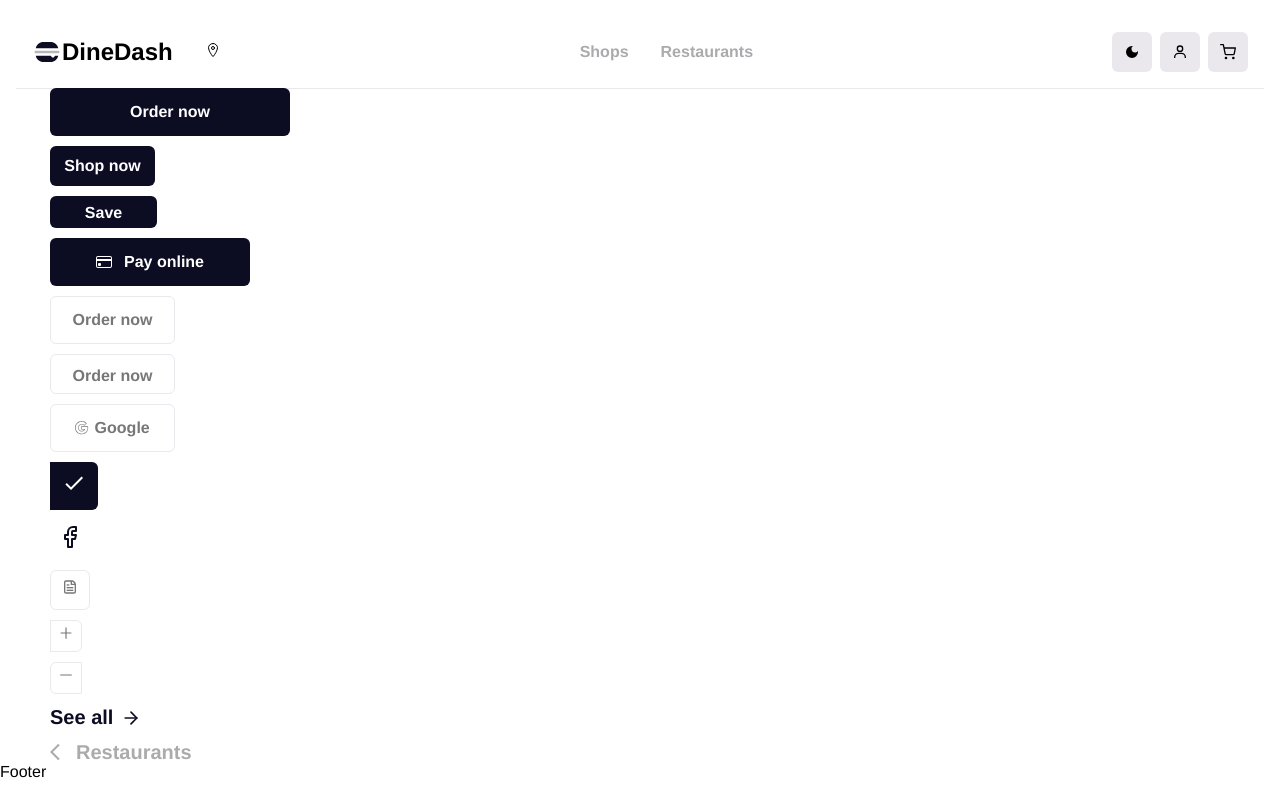
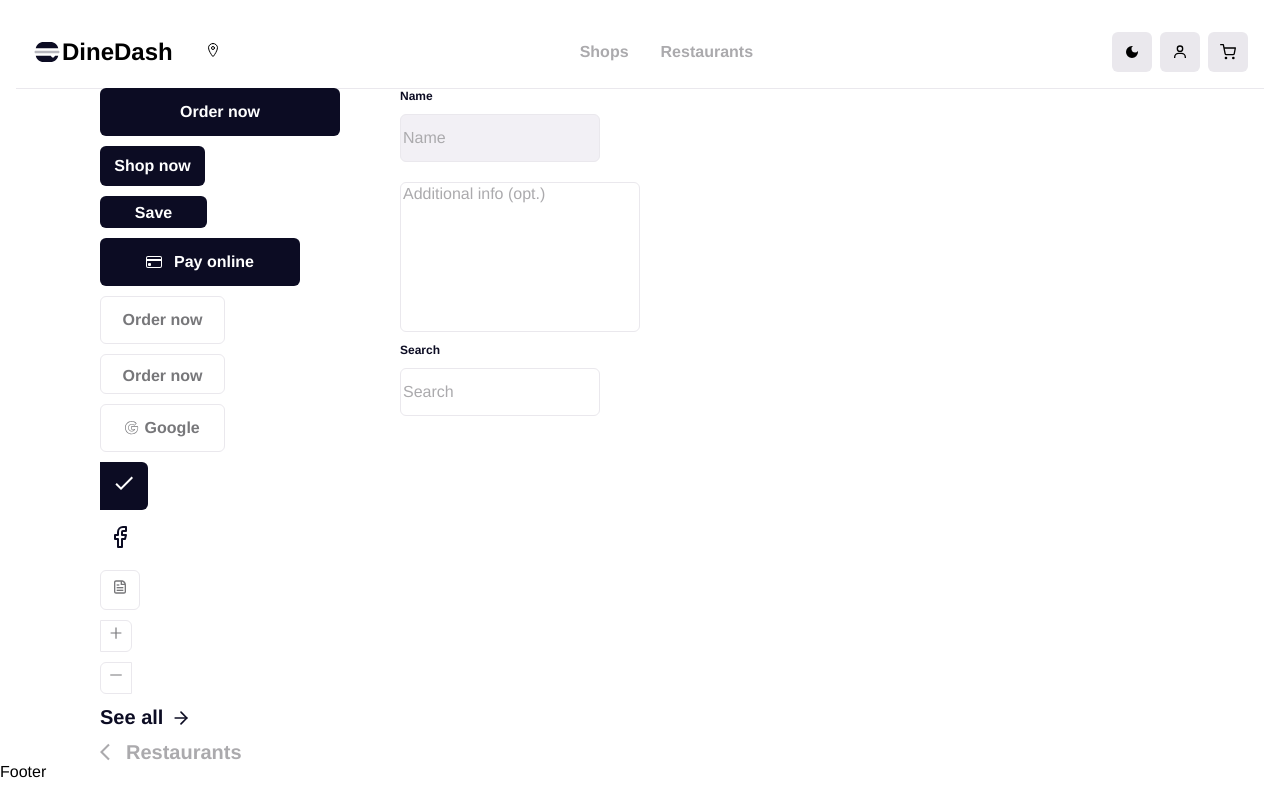
Before and after one commit to ariannimani/dinedash-ecommerce, a React (Create React App) app: page /components in a window 1280 px wide. Built offline with nearby package versions, Linux system fonts and the light colour scheme.

Commit message:
added input component

```diff
--- /dev/null
+++ b/src/components/buttons/index.ts
@@ -0,0 +1,3 @@
+export { default as Button } from "./button/Button";
+export { default as IconButton } from "./icon-button/IconButton";
+export { default as LinkButton } from "./link-button/LinkButton";
--- a/src/components/index.ts
+++ b/src/components/index.ts
@@ -1,5 +1,2 @@
 export { default as Header } from "./header/Header";
 export { default as Footer } from "./footer/Footer";
-export { default as Button } from "./buttons/button/Button";
-export { default as IconButton } from "./buttons/icon-button/IconButton";
-export { default as LinkButton } from "./buttons/link-button/LinkButton";
--- /dev/null
+++ b/src/components/inputs/index.ts
@@ -0,0 +1,2 @@
+export { default as Input } from "./input/Input";
+export { default as TextArea } from "./text-area/TextArea";
--- /dev/null
+++ b/src/components/inputs/input/Input.styles.tsx
@@ -0,0 +1,29 @@
+import styled from "styled-components";
+
+export const Text = styled.input`
+  box-sizing: border-box;
+  background: ${(props) => props.theme.background.primary};
+  border: ${(props) => props.theme.button.secondary.border};
+  border-radius: 6px;
+  width: 200px;
+  height: 48px;
+  font-size: 16px;
+  ::placeholder {
+    color: ${(props) => props.theme.text.secondary};
+  }
+  :focus {
+    border: 1px solid #0c0c23;
+    outline: none;
+  }
+  :disabled {
+    background: #f2f0f5;
+  }
+`;
+export const Title = styled.span`
+  font-weight: 700;
+  font-size: 12px;
+  line-height: 16px;
+  color: ${(props) => props.theme.text.primary};
+`;
+
+export const Search = styled(Text)``;
--- /dev/null
+++ b/src/components/inputs/input/Input.tsx
@@ -0,0 +1,35 @@
+import { Fragment } from "react";
+import { Text, Search, Title } from "./Input.styles";
+
+type InputType = "text" | "search";
+
+const INPUT_TYPE_CLASSES: Record<InputType, string> = {
+  text: "text",
+  search: "search",
+};
+
+const getInput = (type: InputType = "text") =>
+  ({
+    [INPUT_TYPE_CLASSES.text]: Text,
+    [INPUT_TYPE_CLASSES.search]: Search,
+  }[type]);
+
+const Button = ({
+  title,
+  type = "text",
+  ...otherProps
+}: {
+  title: string;
+  type?: InputType;
+  [key: string]: any;
+}) => {
+  const CustomInput = getInput(type);
+  return (
+    <Fragment>
+      <Title>{title}</Title>
+      <CustomInput {...otherProps} />
+    </Fragment>
+  );
+};
+
+export default Button;
--- /dev/null
+++ b/src/components/inputs/text-area/TextArea.styles.tsx
@@ -0,0 +1,29 @@
+import styled from "styled-components";
+
+export const Area = styled.textarea`
+  box-sizing: border-box;
+  background: ${(props) => props.theme.background.primary};
+  border: ${(props) => props.theme.button.secondary.border};
+  border-radius: 6px;
+  width: 240px;
+  height: 150px;
+  font-size: 16px;
+  resize: none;
+  ::placeholder {
+    color: ${(props) => props.theme.text.secondary};
+  }
+  :focus {
+    border: 1px solid #0c0c23;
+    outline: none;
+  }
+  :disabled {
+    background: #f2f0f5;
+  }
+`;
+
+export const Title = styled.span`
+  font-weight: 700;
+  font-size: 12px;
+  line-height: 16px;
+  color: ${(props) => props.theme.text.primary};
+`;
--- /dev/null
+++ b/src/components/inputs/text-area/TextArea.tsx
@@ -0,0 +1,19 @@
+import { Fragment } from "react";
+import { Area, Title } from "./TextArea.styles";
+
+const TextArea = ({
+  title,
+  ...otherProps
+}: {
+  title: string;
+  [key: string]: any;
+}) => {
+  return (
+    <Fragment>
+      <Title></Title>
+      <Area {...otherProps} />
+    </Fragment>
+  );
+};
+
+export default TextArea;
--- a/src/pages/all-components/AllComponents.tsx
+++ b/src/pages/all-components/AllComponents.tsx
@@ -1,5 +1,6 @@
 import React from "react";
-import { Button, IconButton, LinkButton } from "components";
+import { Button, IconButton, LinkButton } from "components/buttons";
+import { Input, TextArea } from "components/inputs";
 import { BsCreditCard } from "react-icons/bs";
 import { SlSocialGoogle } from "react-icons/sl";
 import { MdOutlineDone, MdArrowBackIos } from "react-icons/md";
@@ -9,6 +10,13 @@ import { AiOutlinePlus, AiOutlineMinus } from "react-icons/ai";
 
 const AllComponents = () => {
   return (
+    <div
+      style={{
+        display: "flex",
+        gap: "10px",
+        marginLeft: "50px",
+      }}
+    >
       <div
         style={{
           display: "flex",
@@ -40,6 +48,22 @@ const AllComponents = () => {
           Restaurants
         </LinkButton>
       </div>
+      <div
+        style={{
+          display: "flex",
+          flexDirection: "column",
+          gap: "10px",
+          marginLeft: "50px",
+        }}
+      >
+        <Input title="Name" type="text" placeholder="Name" disabled />
+        <TextArea
+          title="Additional info (opt.)"
+          placeholder="Additional info (opt.)"
+        />
+        <Input title="Search" type="search" placeholder="Search" />
+      </div>
+    </div>
   );
 };
 
```
Lines whose indentation alone changed are shown as unchanged.
